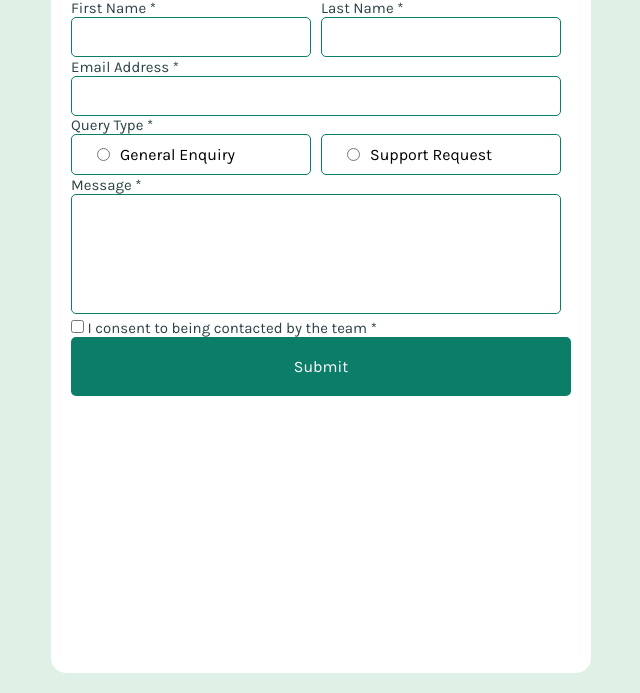
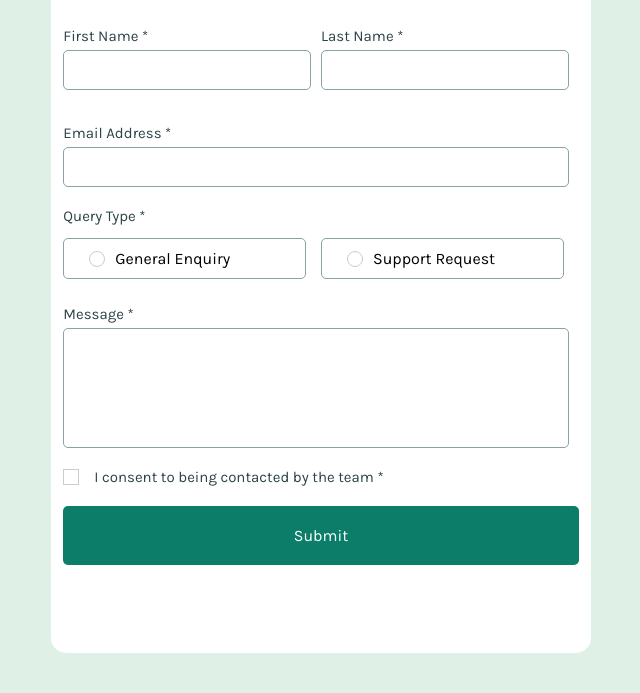
Before and after one commit to Alencar-Bianca/Contact-Form, a plain HTML site: page index.html in a window 1280 px wide. Shown: the part 107-800 px from the top of the page, without its empty margins (319-959 px from the left). Drawn offline with Linux system fonts and the light colour scheme.

Commit message:
finish stylization and structure

```diff
--- a/index.html
+++ b/index.html
@@ -13,14 +13,16 @@
 </head>
 <body>
   <main class="flex direction">
-    <div class="conatiner">
+    <div class="container">
       <h1>Contact Us</h1>
       <form action="">
-        <div class="flex">
+        <div class="flex container-input">
           <label class="text" for="firstName">First Name *<input type="text" class="input" id="firstName"></label>
           <label class="text" for="lastName">Last Name *<input type="text" class="input"  id="lastName"></label>
         </div>
-        <label class="text" for="email">Email Address *<input type="email" class="input" id="email"></label>
+        <div class="container-input">
+          <label class="text" for="email">Email Address *<input type="email" class="input" id="email"></label>
+        </div>
 
          <p class="text">Query Type *</p>
           <div class="flex">
@@ -28,12 +30,15 @@
             <label class="input input_radio" for="support"><input type="radio" class="" id="support" name="query"> Support Request</label>
           </div>
 
-          <label class="text" for="mes"> Message *
-            <textarea id="mes" class="input"></textarea>
-          </label>
+          <div class="container-input">
+            <label class="text" for="mes"> Message *
+              <textarea id="mes" class="input"></textarea>
+            </label>
+          </div>
 
-          <label class="text" for="check"><input type="checkbox" class="" id="check" name="query"> I consent to being contacted by the team *</label>
-        <div class="button"><input class="input_submit" type="submit" value="Submit"></div>
+          <div class="container-input"><label class="text input_check" for="check"><input type="checkbox" class="input_radio" id="check" name="query"> I consent to being contacted by the team *</label></div>
+
+        <div class="button container-input"><input class="input_submit " type="submit" value="Submit"></div>
       </form>
     </div>
   </main>
--- a/style.css
+++ b/style.css
@@ -35,15 +35,17 @@ main {
   justify-content: center;
   align-items: center;
   flex-direction: column;
+  padding: 0 2%;
 }
 
-.conatiner {
+.container {
   width: 100%;
-  height: 100%;
+  height: 90%;
   max-width: 540px;
-  padding: 20px ;
+  padding: 20px 1%;
   background-color: var(--neutral-color-white);
   border-radius: 15px;
+  box-sizing: border-box;
 }
 
 .w100 {
@@ -59,16 +61,28 @@ form {
   margin-top: 30px;
 }
 
+.container-input {
+  margin: 20px 0;
+}
+
 .text {
   width: 100%;
   color: var(--neutral-color-grey-900);
+  margin: 8px 0;
   font-size: 15px;
 }
 .input {
   width: calc(100% - 10px);
   padding: 10px 25px;
+  border: 1px solid var(--neutral-color-grey-500);
+  border-radius: 5px;
+  cursor: pointer;
+  margin: 5px 0;
+}
+
+.input:hover {
   border: 1px solid var(--primary-color-medium);
-  border-radius: 5px;
+
 }
 
 label:nth-child(1) .input, .input_radio {
@@ -78,10 +92,49 @@ label:nth-child(1) .input, .input_radio {
   align-items: center;
   gap: 10px;
 }
+input[type="checkbox"],input[type="radio"]{
+  appearance: none;
+  -webkit-appearance: none;
+  width: 16px;
+  height: 16px;
+  border: 1px solid #ccc;
+}
 
+input[type="radio"]:checked {
+  border: 1px solid var(--primary-color-medium);
+  border-radius: 50%;
+  background-color: var(--primary-color-medium);
+}
+
+input[type="checkbox"]:checked::before {
+  content: 'x';
+  display: flex;
+  justify-content: center;
+  align-items: center;
+  color: none;
+  width: 14px;
+  height: 14px;
+  color: var(--neutral-color-white);
+  background-color: var(--primary-color-medium);
+}
+
+input[type="radio"]{
+border-radius: 50%;
+}
 #mes {
   height: 120px;
   resize: none;
+}
+
+.input_check {
+  display: flex;
+  align-items: center;
+  cursor: pointer;
+}
+
+.input_radio{
+  margin-right: 15px;
+  cursor: pointer;
 }
 
 .button, .input_submit {
@@ -92,3 +145,18 @@ label:nth-child(1) .input, .input_radio {
   cursor: pointer;
   border-radius: 5px;
 }
+
+@media screen and (max-width: 414px) {
+  .container {
+    height: auto;
+  }
+
+  .flex {
+    display: flex;
+    flex-direction: column;
+    align-items: center;
+  }
+  .container-input {
+    margin: 16px 0;
+  }
+}
```
